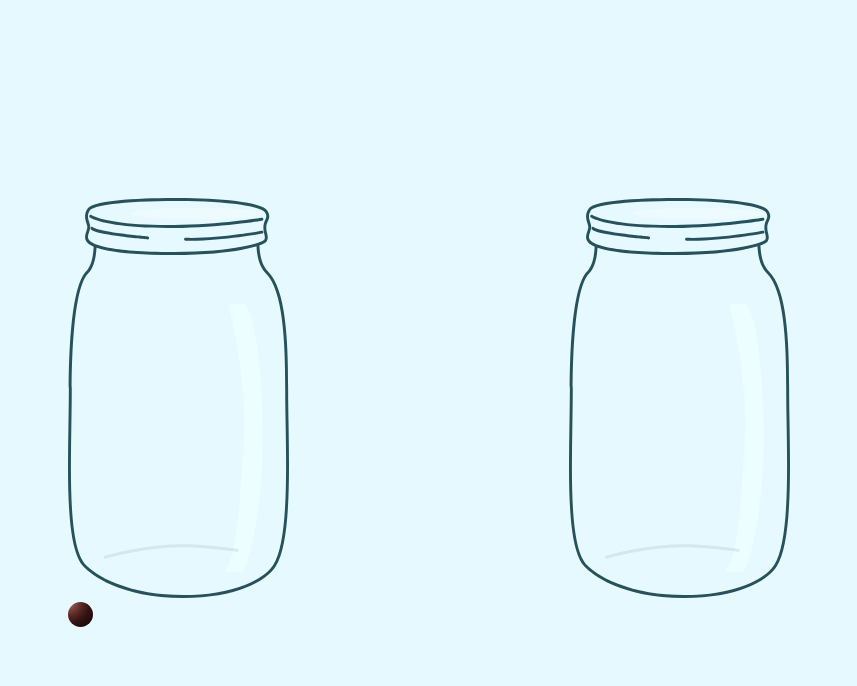
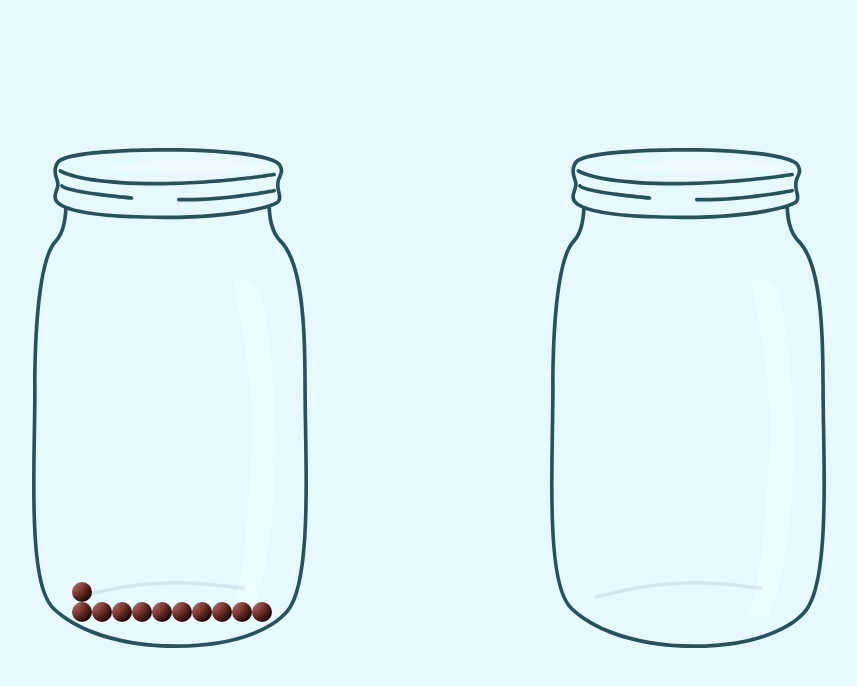
Before and after one commit to ssteele/count, a plain HTML site: page index.html in a window 1280 px wide. Shown: the whole page, without its empty margins (211-1068 px from the left). Drawn offline with Linux system fonts and the light colour scheme.

Commit message:
Add more beans

```diff
--- a/index.html
+++ b/index.html
@@ -10,7 +10,17 @@
 <div id="main">
   <div class="container">
     <img class="jar" src="jar.svg" />
-    <div class="sphere"></div>
+    <div class="sphere" style="bottom: 30px; left: 40px;"></div>
+    <div class="sphere" style="bottom: 30px; left: 60px;"></div>
+    <div class="sphere" style="bottom: 30px; left: 80px;"></div>
+    <div class="sphere" style="bottom: 30px; left: 100px;"></div>
+    <div class="sphere" style="bottom: 30px; left: 120px;"></div>
+    <div class="sphere" style="bottom: 30px; left: 140px;"></div>
+    <div class="sphere" style="bottom: 30px; left: 160px;"></div>
+    <div class="sphere" style="bottom: 30px; left: 180px;"></div>
+    <div class="sphere" style="bottom: 30px; left: 200px;"></div>
+    <div class="sphere" style="bottom: 30px; left: 220px;"></div>
+    <div class="sphere" style="bottom: 50px; left: 40px;"></div>
   </div>
 
   <img class="jar" src="jar.svg" />
--- a/style.css
+++ b/style.css
@@ -1,7 +1,7 @@
 :root {
   --bg: #e5f9ff;
-  --jarHeight: 400px;
-  --beanSize: 25px;
+  --jarHeight: 500px;
+  --beanSize: 20px;
 }
 
 * {
@@ -35,21 +35,18 @@ body {
 
 .sphere {
   position: absolute;
-  /* top: -80%; */
-  /* left: 50%; */
-  /* transform: translate(-50%, -80%); */
-  width: var(--beanSize);
-  height: var(--beanSize);
   background: radial-gradient(
     circle at 2% 2%,
-    #c9867f,
-    #7e4642,
-    #562723,
-    #331412,
+    #e6988f,
+    #a05954,
+    #833c35,
+    #52211d,
     #210c0b,
     #000000
   );
   border-radius: 50%;
+  height: var(--beanSize);
+  width: var(--beanSize);
 }
 
 /* reference: https://cssanimation.rocks/spheres/ */
```
